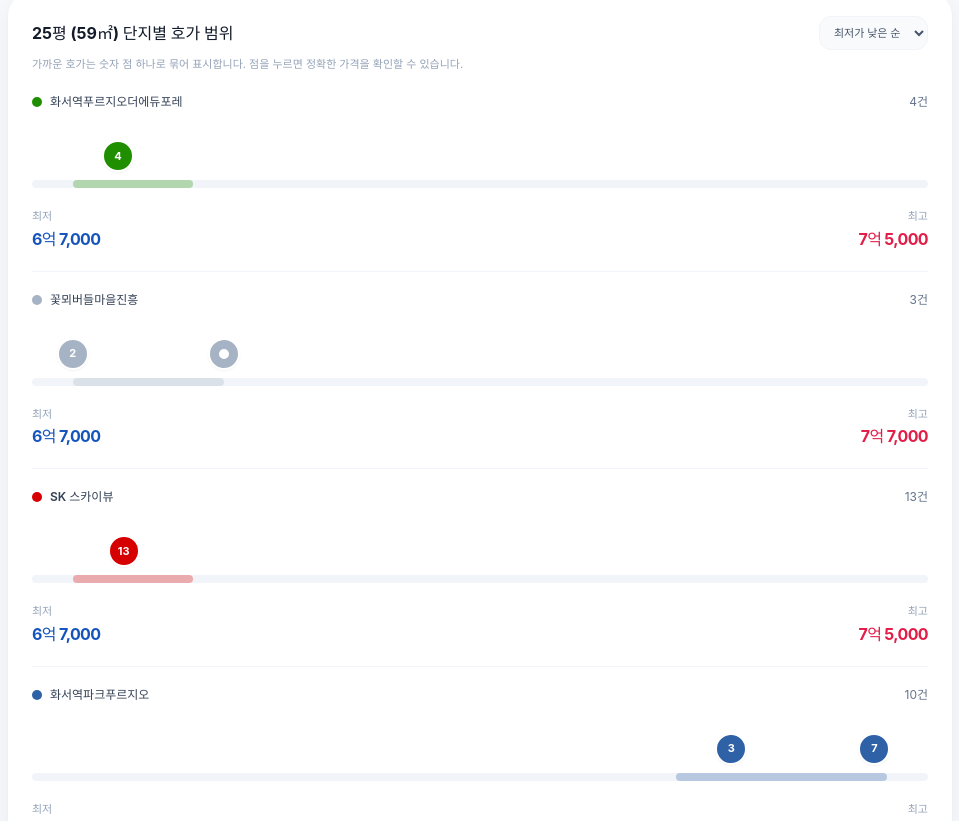
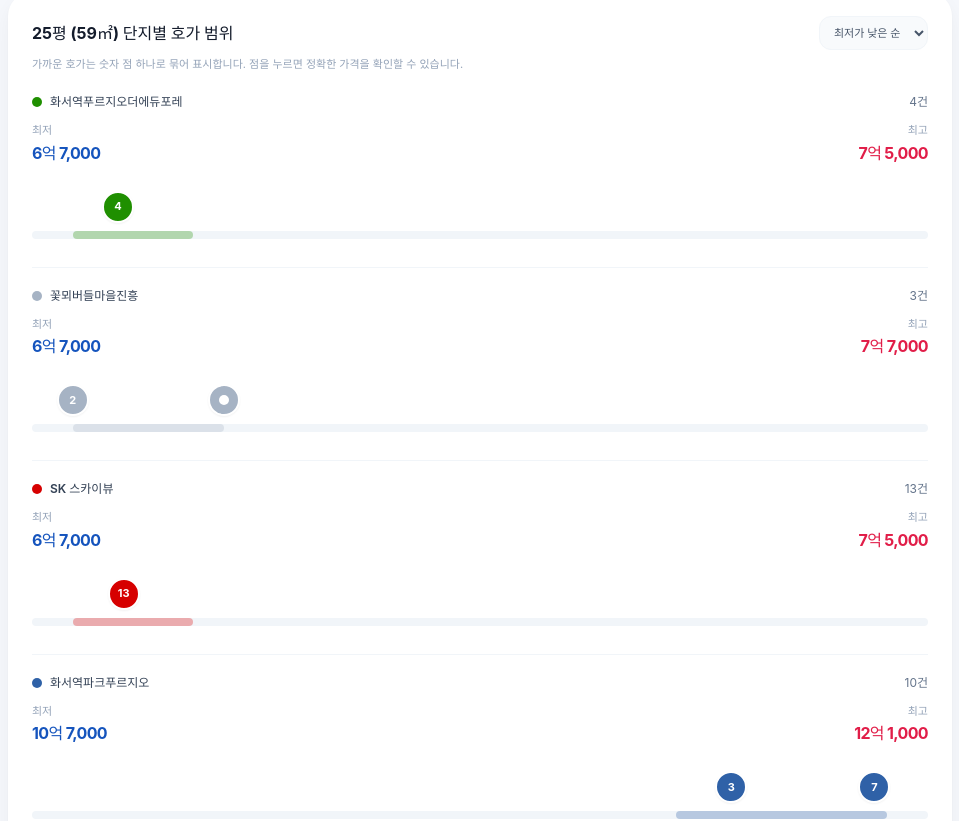
Before and after one commit to impaztt/apt, a React (Vite) app: page / in a window 1280 px wide. Shown: the part 802-1623 px from the top of the page, without its empty margins (288-1247 px from the left). Built offline with nearby package versions, Linux system fonts and the light colour scheme.

Commit message:
Clarify dashboard price range rows

```diff
--- a/src/features/comparisons/components/PriceRangeSummary.tsx
+++ b/src/features/comparisons/components/PriceRangeSummary.tsx
@@ -149,8 +149,24 @@ export function PriceRangeSummary({
                   <span className="text-slate-500">{summary.listing_count}건</span>
                 </div>
               </div>
+              <div className={`mt-3 grid gap-1 text-center ${showMedian ? 'grid-cols-3' : 'grid-cols-2'}`}>
+                <div className="text-left">
+                  <p className="text-[11px] font-semibold text-slate-400">최저</p>
+                  <p className="metric-number mt-0.5 text-base font-bold text-brand-700">{formatPrice(summary.min_price)}</p>
+                </div>
+                {showMedian && (
+                  <div>
+                    <p className="text-[11px] font-semibold text-slate-500">중앙</p>
+                    <p className="metric-number mt-0.5 text-lg font-extrabold text-slate-900">{formatPrice(summary.median_price)}</p>
+                  </div>
+                )}
+                <div className="text-right">
+                  <p className="text-[11px] font-semibold text-slate-400">최고</p>
+                  <p className="metric-number mt-0.5 text-base font-bold text-rose-600">{formatPrice(summary.max_price)}</p>
+                </div>
+              </div>
               {interactive ? (
-                <div className="relative mt-4 h-[70px]">
+                <div className="relative mt-3 h-[70px]">
                   <span className="absolute bottom-2 left-0 right-0 h-2 rounded-full bg-slate-100" />
                   <span
                     className="absolute bottom-2 h-2 rounded-full opacity-30"
@@ -187,7 +203,7 @@ export function PriceRangeSummary({
                   ))}
                 </div>
               ) : (
-                <div className="relative mt-4 h-[18px] rounded-full bg-slate-100">
+                <div className="relative mt-3 h-[18px] rounded-full bg-slate-100">
                   <span
                     className="absolute bottom-0 top-0 rounded-full"
                     style={{
@@ -204,22 +220,6 @@ export function PriceRangeSummary({
                   )}
                 </div>
               )}
-              <div className={`mt-3 grid gap-1 text-center ${showMedian ? 'grid-cols-3' : 'grid-cols-2'}`}>
-                <div className="text-left">
-                  <p className="text-[11px] font-semibold text-slate-400">최저</p>
-                  <p className="metric-number mt-0.5 text-base font-bold text-brand-700">{formatPrice(summary.min_price)}</p>
-                </div>
-                {showMedian && (
-                  <div>
-                    <p className="text-[11px] font-semibold text-slate-500">중앙</p>
-                    <p className="metric-number mt-0.5 text-lg font-extrabold text-slate-900">{formatPrice(summary.median_price)}</p>
-                  </div>
-                )}
-                <div className="text-right">
-                  <p className="text-[11px] font-semibold text-slate-400">최고</p>
-                  <p className="metric-number mt-0.5 text-base font-bold text-rose-600">{formatPrice(summary.max_price)}</p>
-                </div>
-              </div>
               {activeMarker && (
                 <div className="mt-3 rounded-2xl bg-slate-50 p-3">
                   <div className="flex items-center justify-between gap-3">
@@ -243,14 +243,11 @@ export function PriceRangeSummary({
                               <strong className="shrink-0 text-slate-800">{formatPrice(listing.price)}</strong>
                               <span className="truncate">{listing.building_no ?? '동 미입력'} · {listing.floor_text ?? '층 미입력'} · {listing.direction ?? '방향 미입력'}</span>
                             </span>
-                            <span className="shrink-0 text-slate-400">{formatDate(listing.verified_date)}</span>
-                          </p>
-                          {badges.length > 0 && (
-                            <div className="mt-2 flex flex-wrap gap-1">
+                            <span className="flex shrink-0 items-center justify-end gap-1 whitespace-nowrap text-slate-400">
                               {badges.map((badge) => (
                                 <span
                                   key={badge}
-                                  className={`rounded-full px-2 py-0.5 text-[10px] font-bold ${
+                                  className={`shrink-0 rounded-full px-1.5 py-0.5 text-[9px] font-bold ${
                                     badge === '세안고'
                                       ? 'bg-violet-50 text-violet-700'
                                       : badge === '인테리어'
@@ -261,8 +258,9 @@ export function PriceRangeSummary({
                                   {badge}
                                 </span>
                               ))}
-                            </div>
-                          )}
+                              <span className="shrink-0">{formatDate(listing.verified_date)}</span>
+                            </span>
+                          </p>
                         </div>
                       );
                     })}
```
